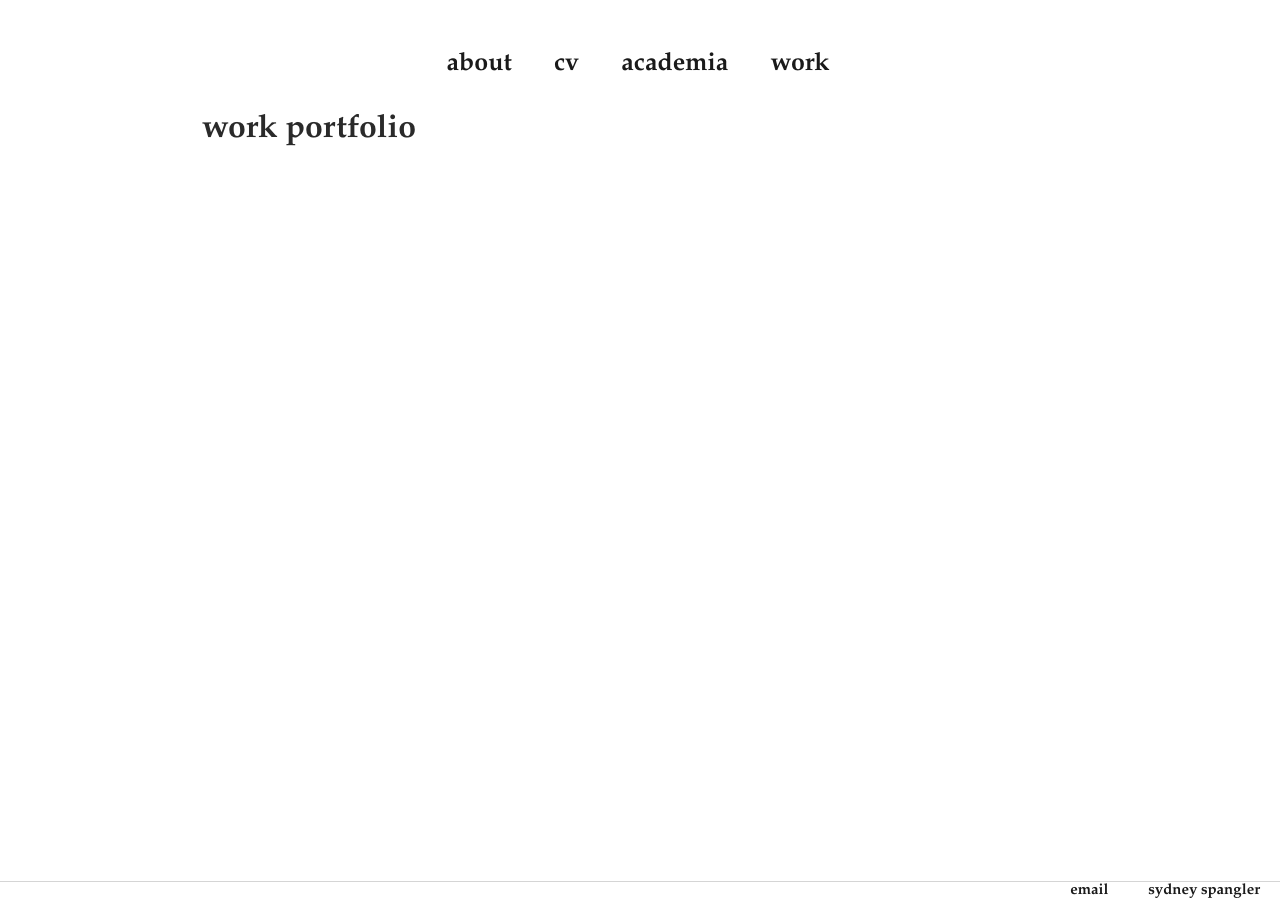
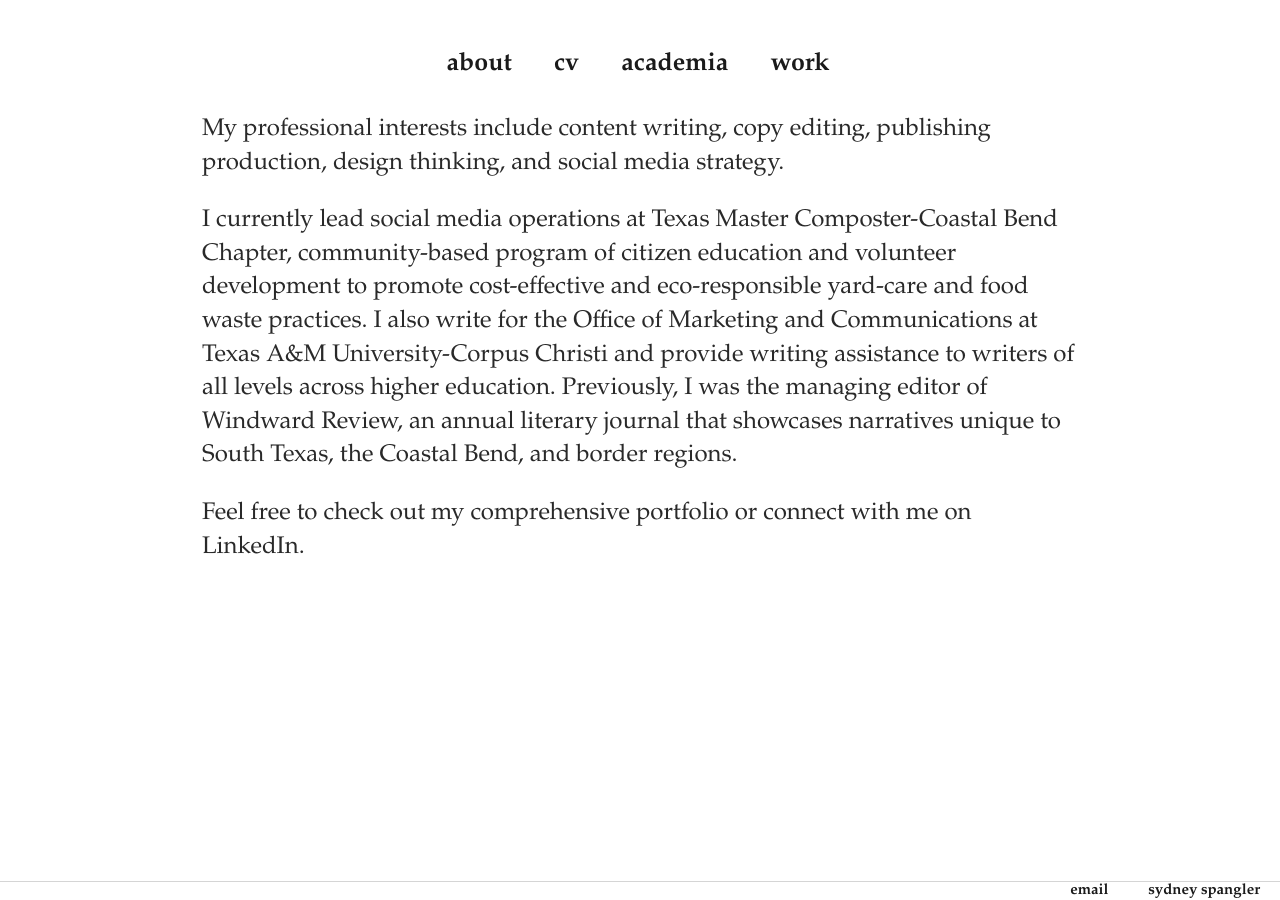
Before and after one commit to sydneyspangler/sydneyspangler.github.io, a Jekyll site: the page built from portfolio/index.html, in a window 1280 px wide. Built offline with Jekyll 4.4.1, drawn with Linux system fonts in a browser that asks for light colours.

Commit message:
Update index.html

```diff
--- a/portfolio/index.html
+++ b/portfolio/index.html
@@ -3,6 +3,8 @@ layout: default
 title: work
 ---
 <div class="blurb">
-	<h1>work portfolio</h1>
+	<p>My professional interests include content writing, copy editing, publishing production, design thinking, and social media strategy.</p>
+	<p>I currently lead social media operations at Texas Master Composter-Coastal Bend Chapter, community-based program of citizen education and volunteer development to promote cost-effective and eco-responsible yard-care and food waste practices. I also write for the Office of Marketing and Communications at Texas A&M University-Corpus Christi and provide writing assistance to writers of all levels across higher education. Previously, I was the managing editor of Windward Review, an annual literary journal that showcases narratives unique to South Texas, the Coastal Bend, and border regions.</p>
+	<p>Feel free to check out my comprehensive portfolio or connect with me on LinkedIn.</p>
 
 </div><!-- /.blurb -->
```
